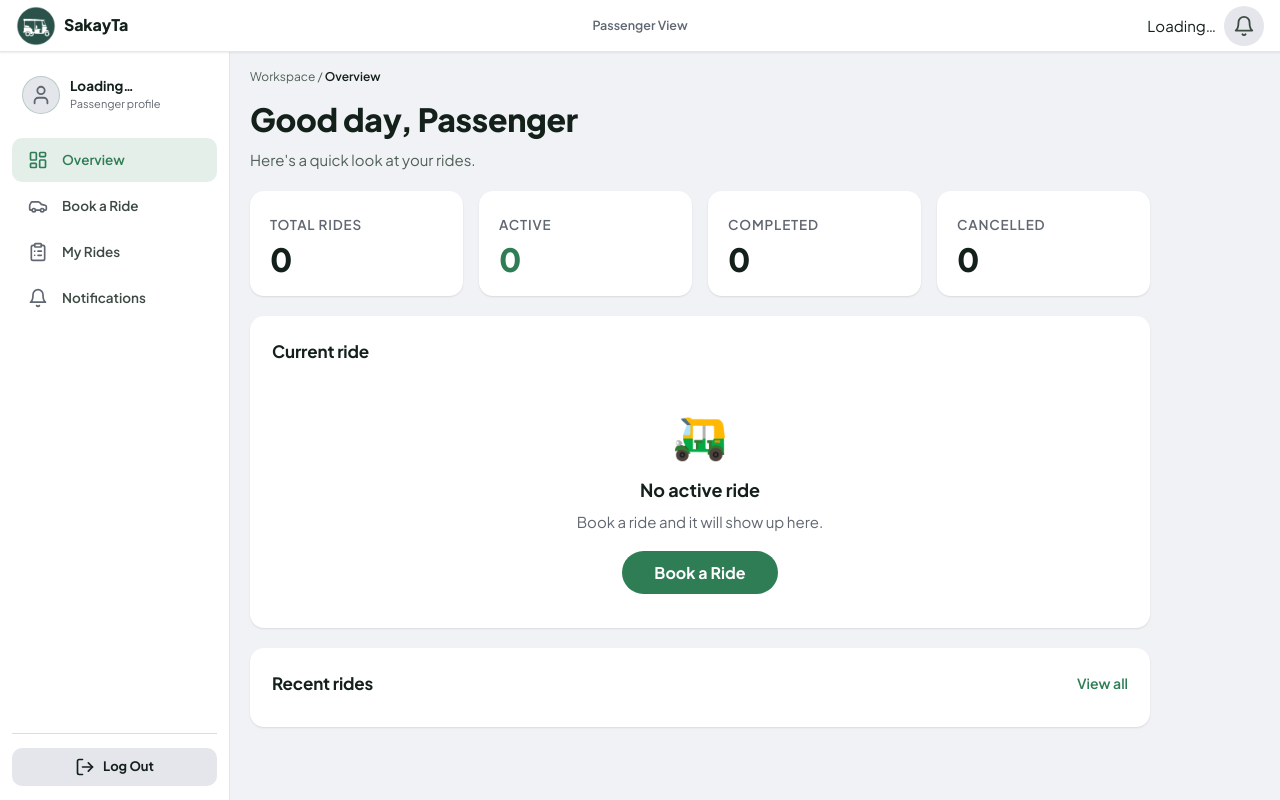
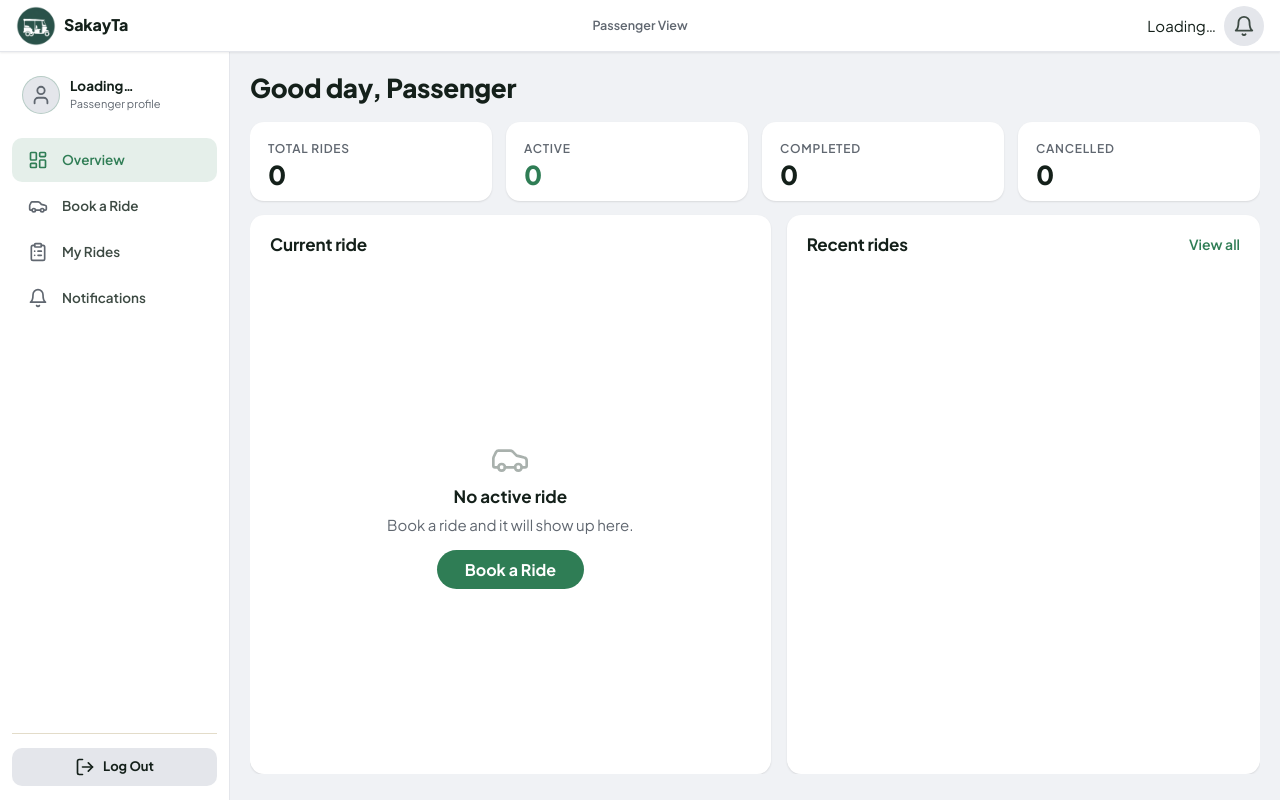
Before and after one commit to benchayil-ariza/sakayta-website, a PHP site: page /passenger.html in a window 1280 px wide. Run offline with PHP 8.4, Linux system fonts and the light colour scheme; some libraries are stand-ins or nearby versions; some web fonts are replaced.

Commit message:
overview fits one screen

```diff
--- a/public/css/style.css
+++ b/public/css/style.css
@@ -2714,3 +2714,63 @@ body.fb-dash,
   .fb-dash .pf-head { padding: 0 18px 20px; }
   .fb-dash .pf-id h2 { font-size: 24px; }
 }
+
+/* ===== Passenger Overview: fits one screen on laptop / PC ===== */
+@media (min-width: 1000px) {
+  .fb-dash #view-dashboard.active {
+    display: grid;
+    grid-template-columns: minmax(0, 1.1fr) minmax(0, 1fr);
+    grid-template-rows: auto auto minmax(0, 1fr);
+    grid-template-areas: "title title" "stats stats" "ride recent";
+    gap: 14px 16px;
+    align-content: start;
+    max-width: 1180px;
+  }
+  .fb-dash #view-dashboard > nav,
+  .fb-dash #view-dashboard > p { display: none; }
+  .fb-dash #view-dashboard > h2 { grid-area: title; margin: 0 !important; font-size: 26px !important; }
+
+  /* stat cards */
+  .fb-dash #view-dashboard .stat-grid { grid-area: stats; margin: 0; max-width: none; gap: 14px; }
+  .fb-dash #view-dashboard .stat-card { padding: 12px 18px; gap: 2px; }
+  .fb-dash #view-dashboard .stat-label { font-size: 12px; }
+  .fb-dash #view-dashboard .stat-value { font-size: 26px; }
+
+  /* the two cards: Current ride (left) and Recent rides (right) */
+  .fb-dash #view-dashboard > div:nth-of-type(2),
+  .fb-dash #view-dashboard > div:nth-of-type(3) {
+    margin: 0 !important; max-width: none !important; padding: 16px 20px !important;
+    display: flex; flex-direction: column; min-height: 0;
+  }
+  .fb-dash #view-dashboard > div:nth-of-type(2) { grid-area: ride; }
+  .fb-dash #view-dashboard > div:nth-of-type(3) { grid-area: recent; }
+  .fb-dash #view-dashboard .card-head { margin-bottom: 4px; }
+  .fb-dash #recentRides { flex: 1; min-height: 0; overflow: hidden; }
+  .fb-dash #recentRides .recent-row { padding: 10px 0; }
+  .fb-dash #recentRides .recent-row:nth-child(n+6) { display: none; }
+
+  /* empty state: small and centered in its card */
+  .fb-dash #view-dashboard #noRideState { margin-block: auto; padding: 8px; }
+  .fb-dash #view-dashboard .empty-icon { font-size: 36px; margin-bottom: 4px; }
+  .fb-dash #view-dashboard .empty-state h4 { font-size: 17px; margin-bottom: 4px; }
+  .fb-dash #view-dashboard .empty-state p { margin-bottom: 14px; }
+  .fb-dash #view-dashboard .empty-state button { padding: 10px 28px !important; }
+}
+
+/* show fewer recent rides on shorter screens */
+@media (min-width: 1000px) and (max-height: 820px) {
+  .fb-dash #recentRides .recent-row:nth-child(n+5) { display: none; }
+}
+@media (min-width: 1000px) and (max-height: 720px) {
+  .fb-dash #recentRides .recent-row:nth-child(n+4) { display: none; }
+}
+/* small screens keep the old look: 3 rides */
+@media (max-width: 999px) {
+  .fb-dash #recentRides .recent-row:nth-child(n+4) { display: none; }
+}
+
+/* the lock, switched on by the small script below only when everything fits */
+body.ov-fit .driver-main { overflow: hidden !important; }
+body.ov-fit #view-dashboard.active { overflow: hidden; }
+
+.fb-dash .empty-icon .ic { width: 40px; height: 40px; margin: 0 auto; color: #a9b1ad; stroke-width: 1.6; }
--- a/public/passenger.html
+++ b/public/passenger.html
@@ -127,7 +127,7 @@
 
     <!-- shown when there is no active ride -->
     <div id="noRideState" class="empty-state">
-      <div class="empty-icon" aria-hidden="true">🛺</div>
+      <div class="empty-icon" aria-hidden="true"><svg class="ic"><use href="#i-car"/></svg></div>
       <h4>No active ride</h4>
       <p>Book a ride and it will show up here.</p>
       <button class="primary" onclick="document.querySelector('.sidebar-link[data-view=book-ride]').click()">Book a Ride</button>
@@ -393,7 +393,7 @@ function updateUnreadNotificationBadge() {
   const badge = document.getElementById("unreadCount");
 
   if (unreadCount > 0) {
-    badge.textContent = unreadCount;
+    badge.textContent = unreadCount > 9 ? "9+" : unreadCount;
     badge.style.display = "flex";
   } else {
     badge.style.display = "none";
@@ -1263,7 +1263,7 @@ async function loadOverview() {
     if (sorted.length === 0) {
       recent.innerHTML = `<div class="recent-empty">No rides yet.</div>`;
     } else {
-      recent.innerHTML = sorted.slice(0, 3).map(r => `
+      recent.innerHTML = sorted.slice(0, 5).map(r => `
         <div class="recent-row">
           <div>
             <div class="recent-type">${escapeHtml(r.rideType || "Tricycle")}</div>
@@ -1295,7 +1295,53 @@ loadAuthenticatedPassenger();
       </div>
     </div>
   </div>
+  <script src="/js/navbar-auth.js"></script>
 
-  <script src="/js/navbar-auth.js"></script>
+  <script>
+// Overview: fit on one screen on laptop / PC (layout only, no ride logic).
+// If the window is too small to fit it, normal scrolling stays on.
+(function () {
+  try {
+    var view = document.getElementById("view-dashboard");
+    if (!view) return;
+    var desk = window.matchMedia("(min-width: 1000px) and (min-height: 540px)");
+    var queued = false;
+
+    function fit() {
+      queued = false;
+      document.body.classList.remove("ov-fit");
+      view.style.height = "";
+      if (!view.classList.contains("active") || !desk.matches) return;
+
+      var main = view.closest(".driver-main");
+      if (main) main.scrollTop = 0;
+      window.scrollTo(0, 0);
+
+      var top = view.getBoundingClientRect().top;
+      var below = 0;
+      for (var el = view.parentElement; el; el = el.parentElement) {
+        var cs = getComputedStyle(el);
+        below += (parseFloat(cs.paddingBottom) || 0) + (parseFloat(cs.borderBottomWidth) || 0);
+        if (el === document.body) break;
+      }
+      var room = Math.floor(window.innerHeight - top - below) - 4;
+      if (view.offsetHeight <= room) {
+        view.style.height = room + "px";
+        document.body.classList.add("ov-fit");
+      }
+    }
+    function schedule() { if (!queued) { queued = true; requestAnimationFrame(fit); } }
+
+    window.addEventListener("resize", schedule);
+    window.addEventListener("load", schedule);
+    if (document.fonts && document.fonts.ready) document.fonts.ready.then(schedule);
+    new MutationObserver(schedule).observe(view, { childList: true, characterData: true, subtree: true });
+    new MutationObserver(schedule).observe(view, { attributes: true, attributeFilter: ["class"] });
+    schedule();
+  } catch (e) { console.warn("Overview fit unavailable", e); }
+})();
+</script>
+
+
 </body>
 </html>
```
